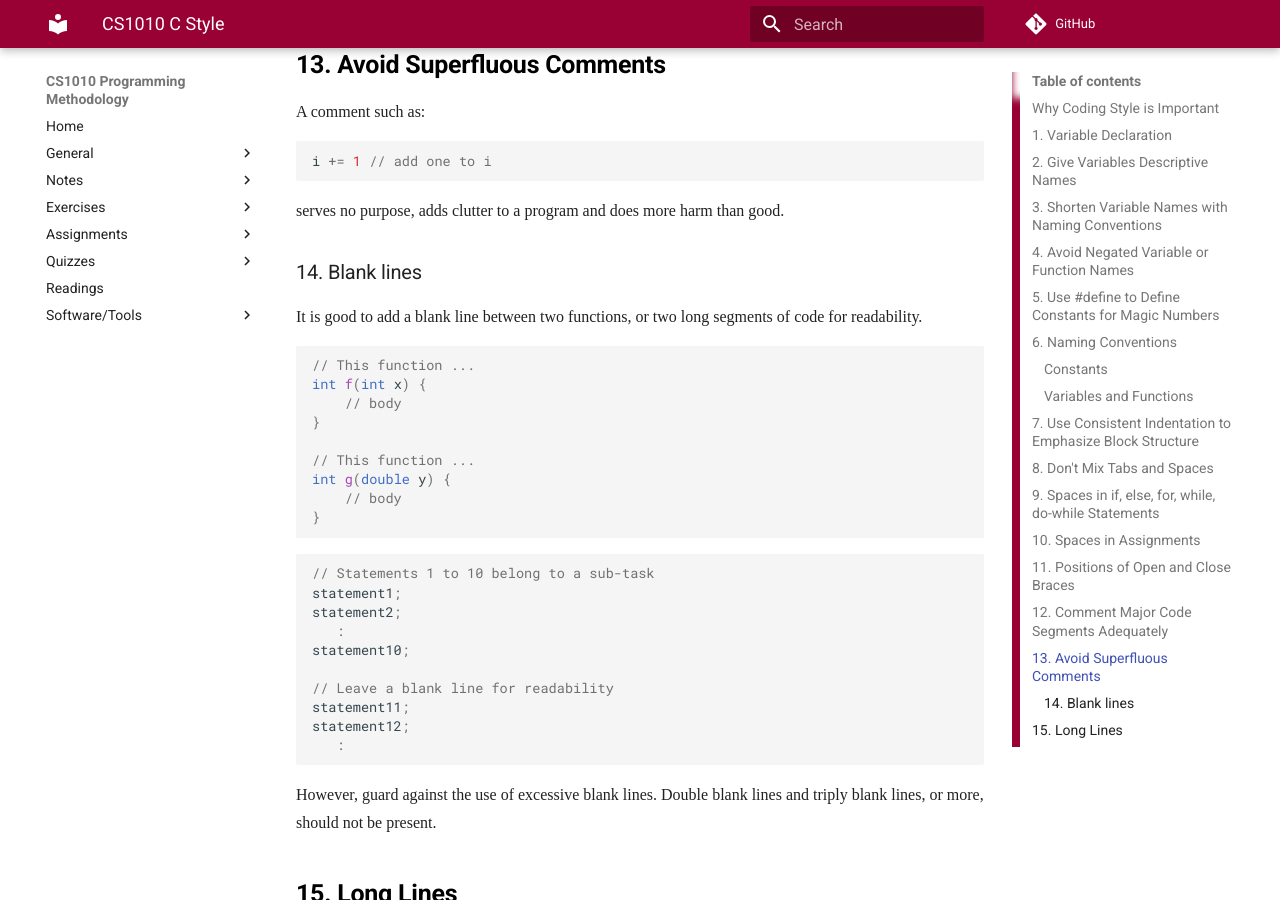
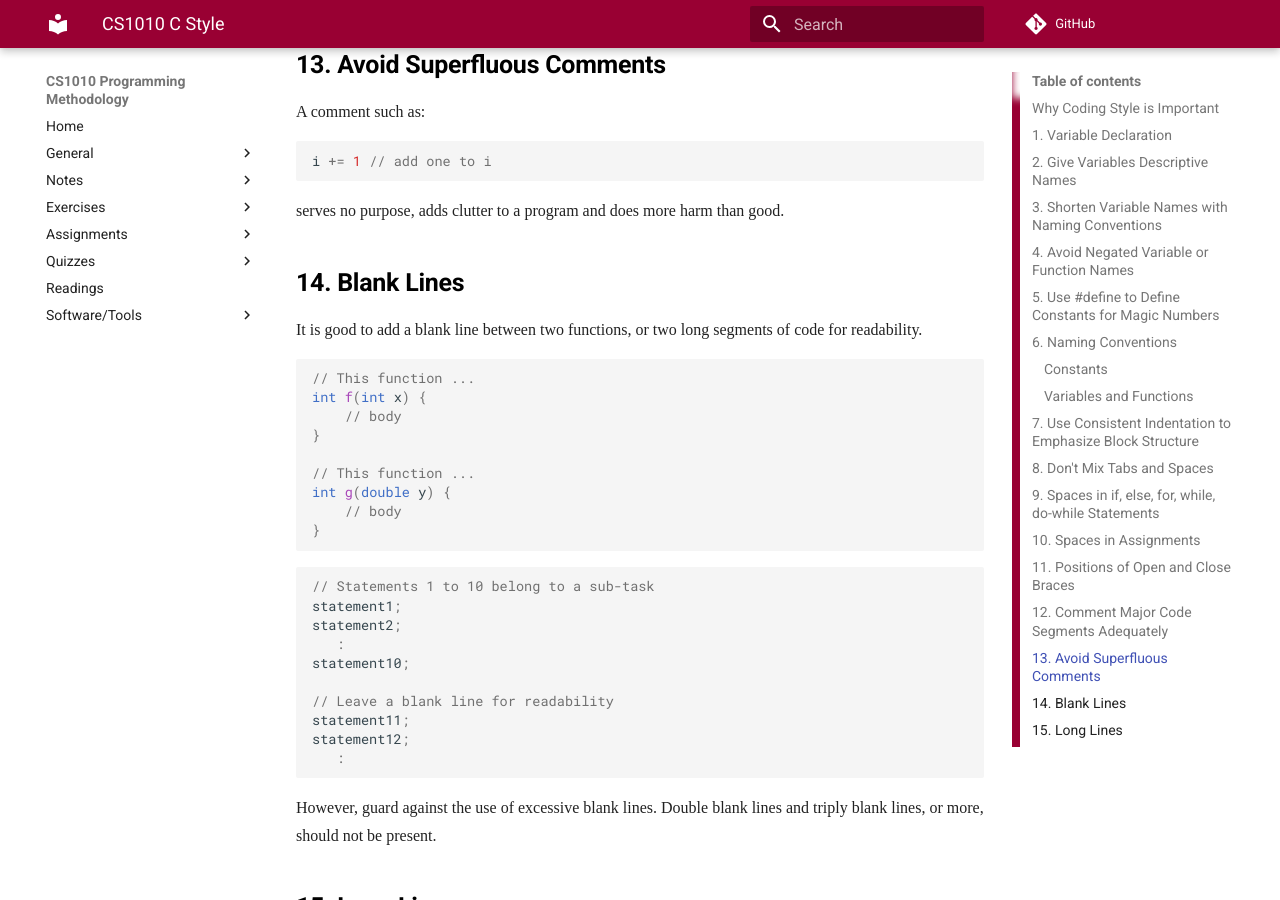
Before and after one commit to LL-Pengfei/CS1010-AY1819S1-Personal, an MkDocs documentation site: the page built from docs/style.md, in a window 1280 px wide and 900 px high, scrolled down 4864 px. Built offline with MkDocs 1.6.1 and Material for MkDocs 9.7.7, drawn with Linux system fonts in a browser that asks for light colours; nearby versions of some CDN libraries; some web fonts are replaced; comment, search, counter and statistics services are not loaded; old or Windows-style settings are respelled for this version of MkDocs.

Commit message:
Fix heading

```diff
--- a/docs/style.md
+++ b/docs/style.md
@@ -190,7 +190,7 @@ i += 1 // add one to i
 
 serves no purpose, adds clutter to a program and does more harm than good.
 
-### 14. Blank lines
+## 14. Blank Lines
 
 It is good to add a blank line between two functions, or two long segments of code for readability.
 
```
